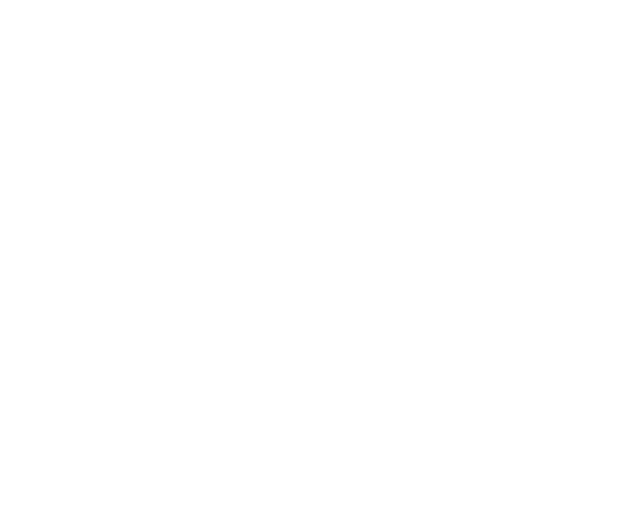
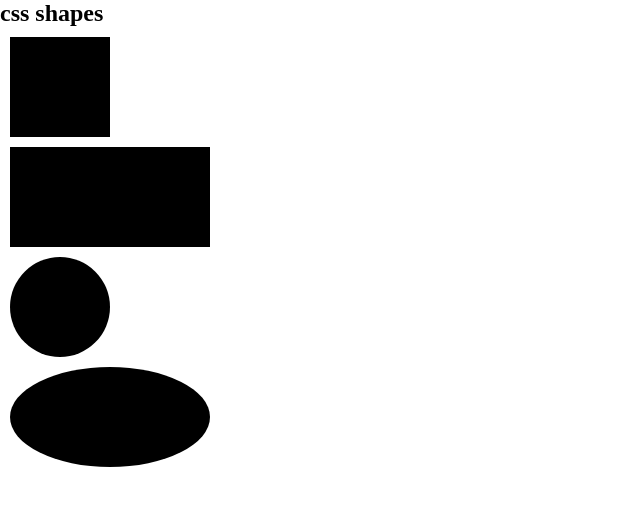
Before and after one commit to dianaphamhere/cssShapes, a plain HTML site: page index.html in a window 1280 px wide. Shown: the whole page, without its empty margins (0-640 px from the left). Drawn offline with Linux system fonts and the light colour scheme.

Commit message:
- Added first four shapes

```diff
--- a/index.html
+++ b/index.html
@@ -7,6 +7,14 @@
 <body>
 	<div id="wrapper">
 		<div id="container">
+			<h2>css shapes</h2>
+
+			<div id="square"></div>
+			<div id="rectangle"></div>
+			<div id="circle"></div>
+			<div id="oval"></div>
+
+
 
 		</div>
 	</div>
--- a/style.css
+++ b/style.css
@@ -12,10 +12,41 @@
 
 #container {
 	position: absolute;
-	width: 80%;
-	height: 80%;
+	width: 100%;
+	height: 100%;
 	left: 0;
 	right: 0;
 	margin: auto;
 	/*background-color: blue;*/
 }
+
+#container div {
+	display: block;
+	margin: 10px;
+}
+
+#square {
+	width: 100px;
+	height: 100px;
+	background: black;
+}
+
+#rectangle {
+	width: 200px;
+	height: 100px;
+	background: black;
+}
+
+#circle {
+	width: 100px;
+	height: 100px;
+	background: black;
+	border-radius: 50%;
+}
+
+#oval {
+	width: 200px;
+	height: 100px;
+	background: black;
+	border-radius: 100px / 50px;
+}
```
